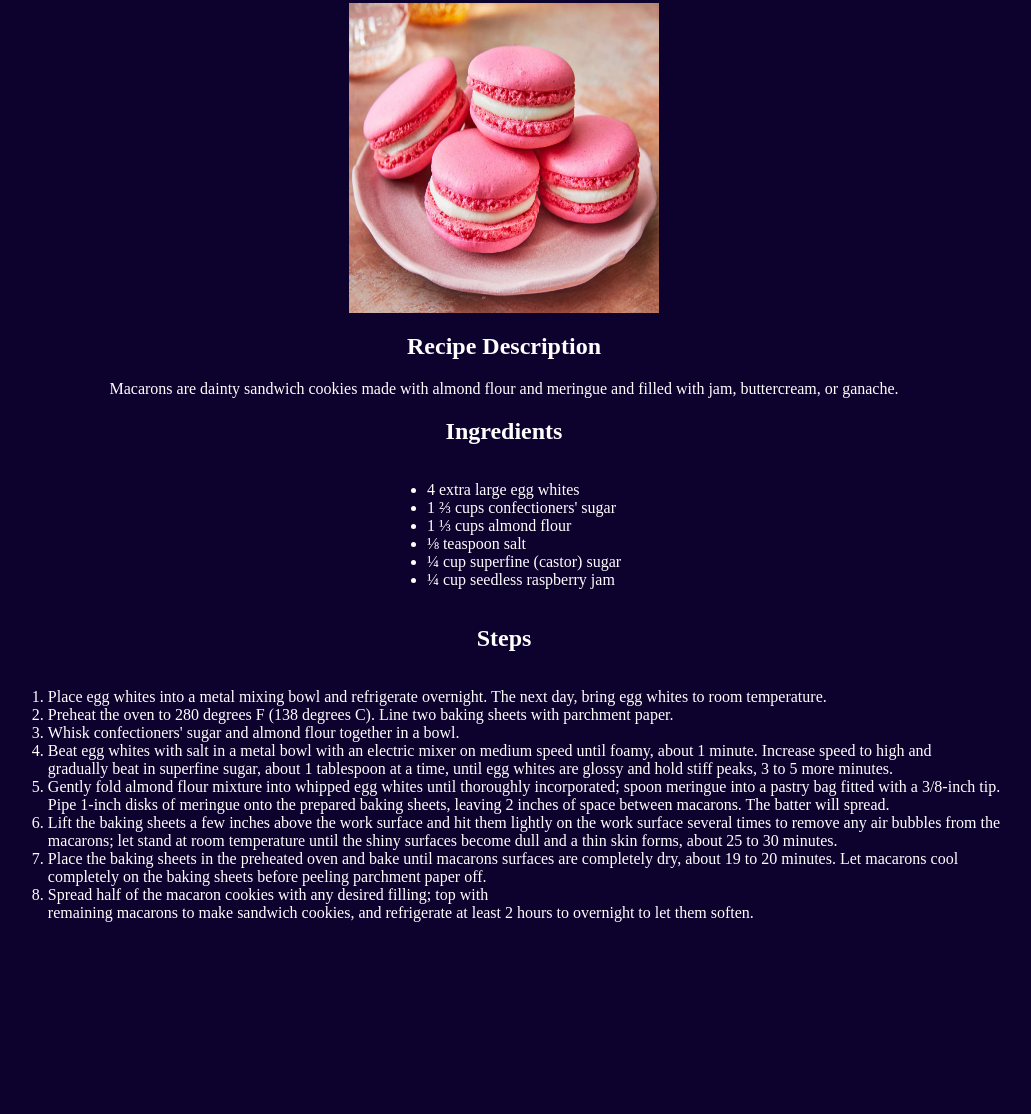
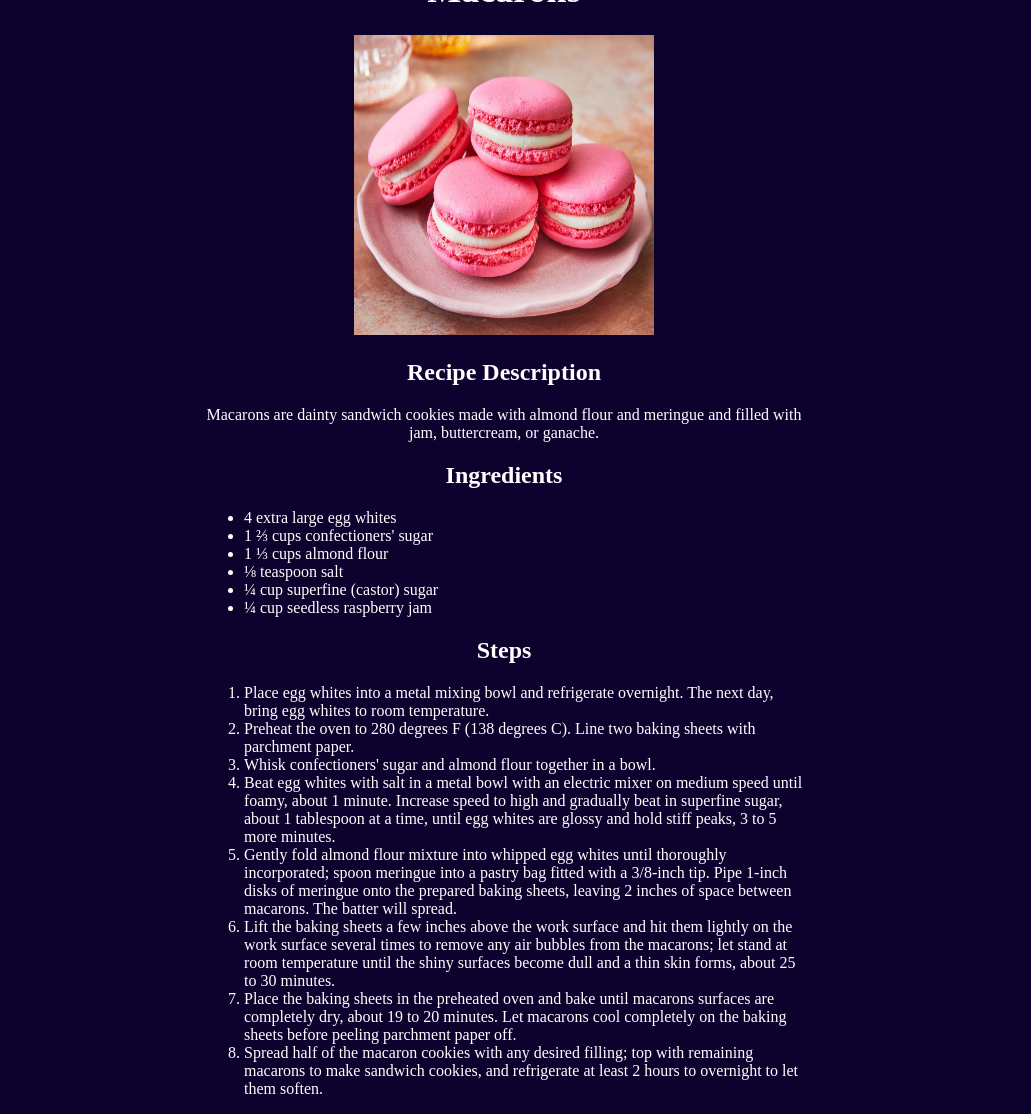
Before and after one commit to gabrielberluccidev/odin-recipes, a plain HTML site: page recipes/macarons.html in a window 1280 px wide. Shown: the part 55-1169 px from the top of the page, without its empty margins (136-1167 px from the left). Before the commit the page ends 993 px from the top, so only its background shows below. Drawn offline with Linux system fonts and the light colour scheme.

Commit message:
refactor: new html page including divs and classes

```diff
--- a/recipes/macarons.html
+++ b/recipes/macarons.html
@@ -1,17 +1,31 @@
+<!DOCTYPE html>
+<html lang="en">
+  <head>
+    <meta charset="UTF-8" />
+    <meta name="viewport" content="width=device-width, initial-scale=1.0" />
+    <title>Macarons</title>
     <link rel="stylesheet" href="./styles.css" />
-
+  </head>
+  <body>
+    <div class="container">
+      <div class="title">
         <h1>Macarons</h1>
-
-<img src="../images/macaron.jpg" height="310" width="310" alt="Macarons" />
-
+        <img
+          alt="macarons"
+          height="300"
+          width="300"
+          src="../images/macaron.jpg"
+        />
+      </div>
+      <div class="recipe">
         <h2>Recipe Description</h2>
         <p>
-  Macarons are dainty sandwich cookies made with almond flour and meringue and
-  filled with jam, buttercream, or ganache.
+          Macarons are dainty sandwich cookies made with almond flour and
+          meringue and filled with jam, buttercream, or ganache.
         </p>
 
         <h2>Ingredients</h2>
-<ul>
+        <ul class="align">
           <li>4 extra large egg whites</li>
           <li>1 ⅔ cups confectioners' sugar</li>
           <li>1 ⅓ cups almond flour</li>
@@ -21,44 +35,52 @@
         </ul>
 
         <h2>Steps</h2>
-<ol>
+        <ol class="align">
           <li>
-    Place egg whites into a metal mixing bowl and refrigerate overnight. The
-    next day, bring egg whites to room temperature.
+            Place egg whites into a metal mixing bowl and refrigerate overnight.
+            The next day, bring egg whites to room temperature.
           </li>
           <li>
-    Preheat the oven to 280 degrees F (138 degrees C). Line two baking sheets
-    with parchment paper.
-  </li>
-  <li>Whisk confectioners' sugar and almond flour together in a bowl.</li>
-  <li>
-    Beat egg whites with salt in a metal bowl with an electric mixer on medium
-    speed until foamy, about 1 minute. Increase speed to high and<br />
-    gradually beat in superfine sugar, about 1 tablespoon at a time, until egg
-    whites are glossy and hold stiff peaks, 3 to 5 more minutes.
+            Preheat the oven to 280 degrees F (138 degrees C). Line two baking
+            sheets with parchment paper.
           </li>
           <li>
-    Gently fold almond flour mixture into whipped egg whites until thoroughly
-    incorporated; spoon meringue into a pastry bag fitted with a 3/8-inch
-    tip.<br />
-    Pipe 1-inch disks of meringue onto the prepared baking sheets, leaving 2
-    inches of space between macarons. The batter will spread.
+            Whisk confectioners' sugar and almond flour together in a bowl.
           </li>
           <li>
-    Lift the baking sheets a few inches above the work surface and hit them
-    lightly on the work surface several times to remove any air bubbles from
-    the<br />
-    macarons; let stand at room temperature until the shiny surfaces become dull
-    and a thin skin forms, about 25 to 30 minutes.
+            Beat egg whites with salt in a metal bowl with an electric mixer on
+            medium speed until foamy, about 1 minute. Increase speed to high and
+            gradually beat in superfine sugar, about 1 tablespoon at a time,
+            until egg whites are glossy and hold stiff peaks, 3 to 5 more
+            minutes.
           </li>
           <li>
-    Place the baking sheets in the preheated oven and bake until macarons
-    surfaces are completely dry, about 19 to 20 minutes. Let macarons cool<br />
-    completely on the baking sheets before peeling parchment paper off.
+            Gently fold almond flour mixture into whipped egg whites until
+            thoroughly incorporated; spoon meringue into a pastry bag fitted
+            with a 3/8-inch tip. Pipe 1-inch disks of meringue onto the prepared
+            baking sheets, leaving 2 inches of space between macarons. The
+            batter will spread.
           </li>
           <li>
-    Spread half of the macaron cookies with any desired filling; top with<br />
-    remaining macarons to make sandwich cookies, and refrigerate at least 2
-    hours to overnight to let them soften.
+            Lift the baking sheets a few inches above the work surface and hit
+            them lightly on the work surface several times to remove any air
+            bubbles from the macarons; let stand at room temperature until the
+            shiny surfaces become dull and a thin skin forms, about 25 to 30
+            minutes.
+          </li>
+          <li>
+            Place the baking sheets in the preheated oven and bake until
+            macarons surfaces are completely dry, about 19 to 20 minutes. Let
+            macarons cool completely on the baking sheets before peeling
+            parchment paper off.
+          </li>
+          <li>
+            Spread half of the macaron cookies with any desired filling; top
+            with remaining macarons to make sandwich cookies, and refrigerate at
+            least 2 hours to overnight to let them soften.
           </li>
         </ol>
+      </div>
+    </div>
+  </body>
+</html>
--- a/recipes/styles.css
+++ b/recipes/styles.css
@@ -1,29 +1,29 @@
-* {
+html {
   background-color: #0d012e;
+  font-family: "Times New Roman";
+  box-sizing: border-box;
+  margin: 0 auto;
 }
-body {
-  font-family: "Times New Roman";
-  margin: 0;
-  padding: 0;
-  box-sizing: border-box;
+.container {
   text-align: center;
 }
-
 h1,
-h2,
-p,
-li {
-  color: white;
+h2 {
+  color: #fff;
 }
-
-ol li {
+.title h1 {
+  font-size: 36px;
+}
+.recipe {
+  width: 600px;
+  margin: 0 auto;
+}
+.align {
   text-align: start;
 }
-ul li {
-  text-align: start;
+ol,
+ul,
+li,
+p {
+  color: #fff;
 }
-
-ul,
-ol {
-  display: inline-block;
-}
```
Also changed, not shown: recipes/churros.html (+39 -19 lines), recipes/spaghetti.html (+36 -15 lines). Lines whose indentation alone changed are shown as unchanged.
